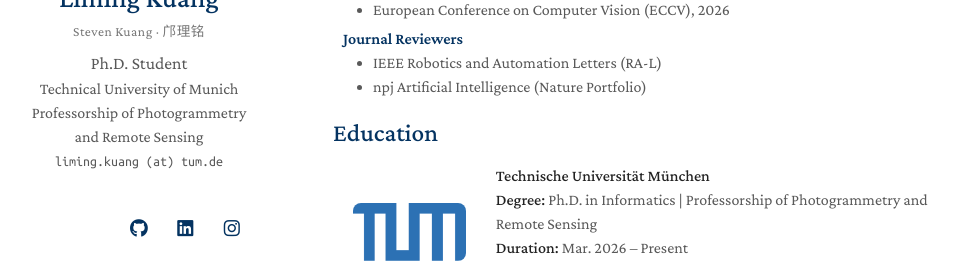
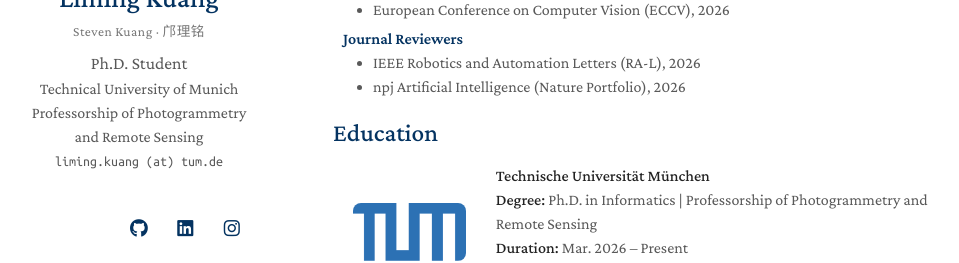
Before and after one commit to StevenKuang/stevenkuang.github.io, a Jekyll site: the page built from index.md, in a window 1280 px wide and 900 px high, scrolled down 1268 px, cut to the strip 206-469 px from the top of the window. Shown: the whole strip, without its empty margins (137-1096 px from the left). Built offline with Jekyll 4.4.1, drawn with Linux system fonts in a browser that asks for light colours; a style sheet for code colours, icons or effects is not loaded; our own code applies the rules of GitHub Pages for plain Markdown files.

Commit message:
UPDATE: add review year to journal reviewer entries
Adds 2026 to RA-L and npj Artificial Intelligence so journals display
the year alongside the venue, matching the conference reviewer format.

```diff
--- a/_data/service.yml
+++ b/_data/service.yml
@@ -4,4 +4,6 @@ conference_reviewers:
 
 journal_reviewers:
   - venue: IEEE Robotics and Automation Letters (RA-L)
+    year: 2026
   - venue: npj Artificial Intelligence (Nature Portfolio)
+    year: 2026
```
